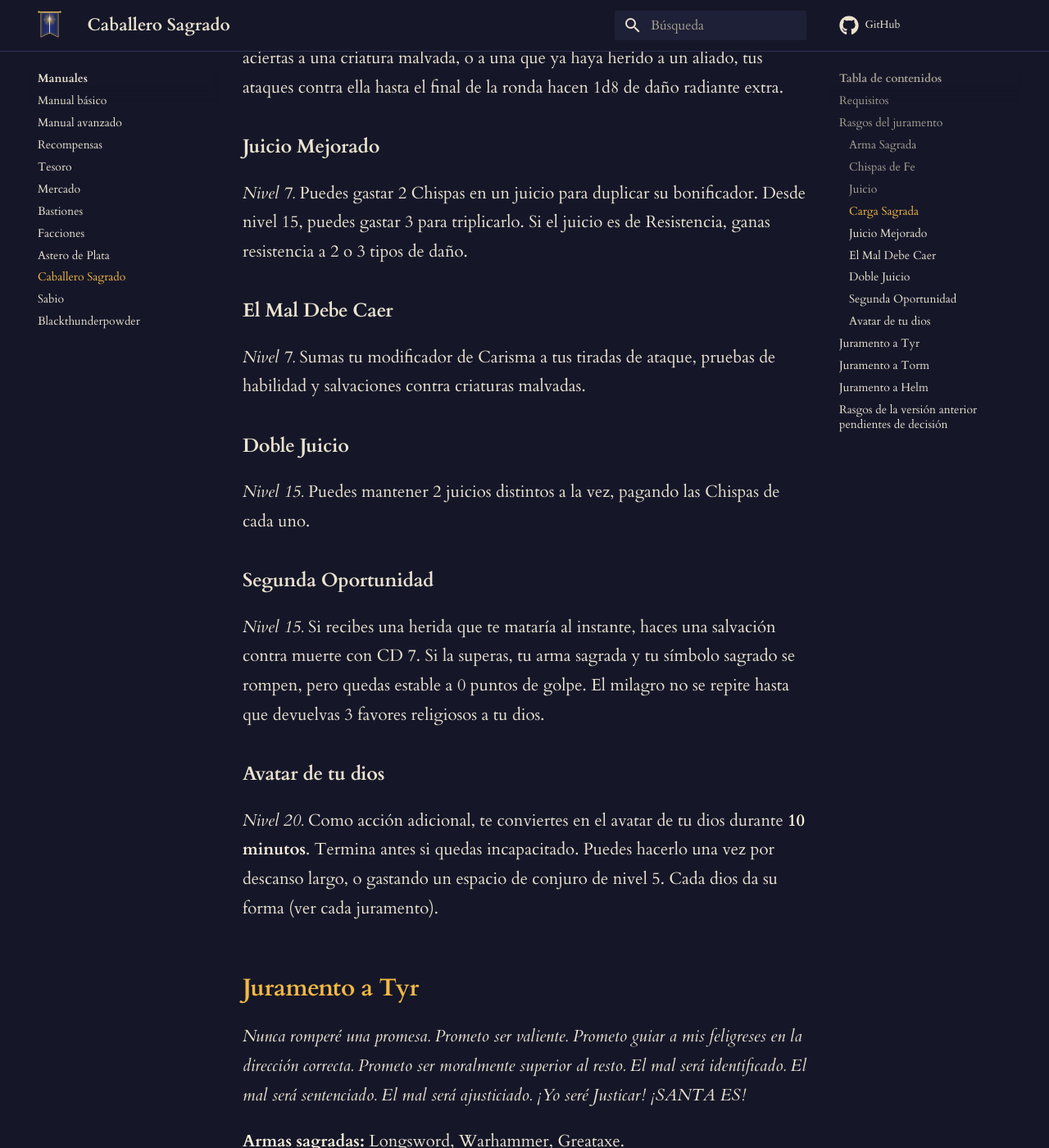
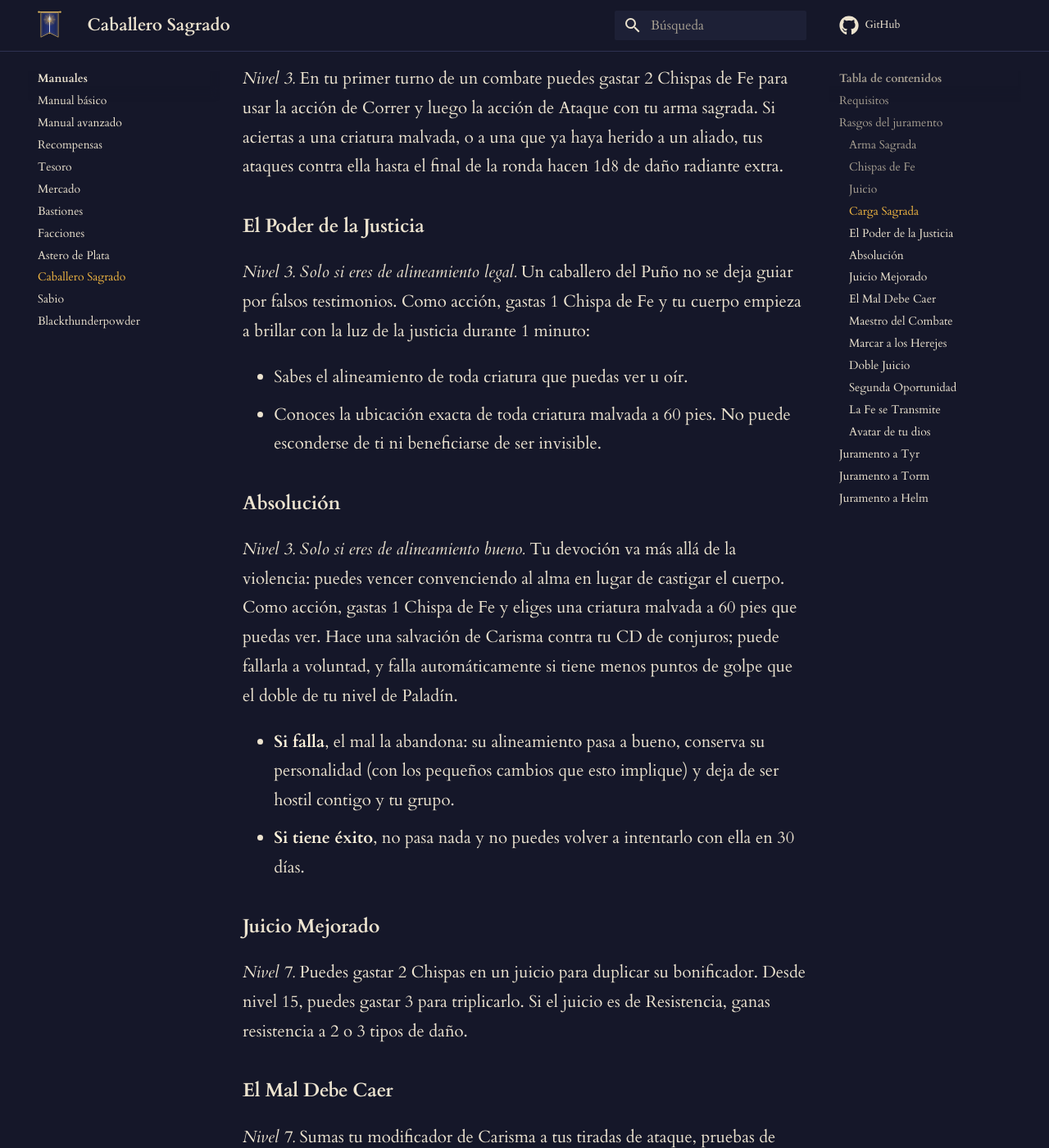
Before and after one commit to MagicFlee-hue/lanza-de-plata, an MkDocs documentation site: the page built from docs/documentos/caballero-sagrado.md, in a window 1280 px wide and 1400 px high, scrolled down 3429 px. Shown: the whole window at 82% size. Built offline with MkDocs 1.6.1 and Material for MkDocs 9.7.7, drawn with Linux system fonts in a browser that asks for light colours; comment, search, counter and statistics services are not loaded; some of the changed text lies outside the part shown.

Commit message:
Update caballero-sagrado.md

```diff
--- a/docs/documentos/caballero-sagrado.md
+++ b/docs/documentos/caballero-sagrado.md
@@ -20,9 +20,9 @@ Llevas sirviendo al Puño de los Dioses desde los 5 años. Hace 3 años te trans
 
 | Nivel de Paladín | Rasgos |
 |---|---|
-| 3 | Conjuros de juramento, Arma Sagrada, Chispas de Fe, Juicio, Carga Sagrada, rasgo de tu dios |
-| 7 | Juicio Mejorado, El Mal Debe Caer, rasgo mejorado de tu dios |
-| 15 | Doble Juicio, Segunda Oportunidad, rasgo de tu dios |
+| 3 | Conjuros de juramento, Arma Sagrada, Chispas de Fe, Juicio, Carga Sagrada, El Poder de la Justicia, Absolución, rasgo de tu dios |
+| 7 | Juicio Mejorado, El Mal Debe Caer, Maestro del Combate, Marcar a los Herejes, rasgo mejorado de tu dios |
+| 15 | Doble Juicio, Segunda Oportunidad, La Fe se Transmite, rasgo de tu dios |
 | 20 | Avatar de tu dios (Juez Ciego, Mártir Leal o Vigilante Eterno) |
 
 ### Arma Sagrada
@@ -53,6 +53,20 @@ Llevas sirviendo al Puño de los Dioses desde los 5 años. Hace 3 años te trans
 
 *Nivel 3.* En tu primer turno de un combate puedes gastar 2 Chispas de Fe para usar la acción de Correr y luego la acción de Ataque con tu arma sagrada. Si aciertas a una criatura malvada, o a una que ya haya herido a un aliado, tus ataques contra ella hasta el final de la ronda hacen 1d8 de daño radiante extra.
 
+### El Poder de la Justicia
+
+*Nivel 3. Solo si eres de alineamiento legal.* Un caballero del Puño no se deja guiar por falsos testimonios. Como acción, gastas 1 Chispa de Fe y tu cuerpo empieza a brillar con la luz de la justicia durante 1 minuto:
+
+- Sabes el alineamiento de toda criatura que puedas ver u oír.
+- Conoces la ubicación exacta de toda criatura malvada a 60 pies. No puede esconderse de ti ni beneficiarse de ser invisible.
+
+### Absolución
+
+*Nivel 3. Solo si eres de alineamiento bueno.* Tu devoción va más allá de la violencia: puedes vencer convenciendo al alma en lugar de castigar el cuerpo. Como acción, gastas 1 Chispa de Fe y eliges una criatura malvada a 60 pies que puedas ver. Hace una salvación de Carisma contra tu CD de conjuros; puede fallarla a voluntad, y falla automáticamente si tiene menos puntos de golpe que el doble de tu nivel de Paladín.
+
+- **Si falla**, el mal la abandona: su alineamiento pasa a bueno, conserva su personalidad (con los pequeños cambios que esto implique) y deja de ser hostil contigo y tu grupo.
+- **Si tiene éxito**, no pasa nada y no puedes volver a intentarlo con ella en 30 días.
+
 ### Juicio Mejorado
 
 *Nivel 7.* Puedes gastar 2 Chispas en un juicio para duplicar su bonificador. Desde nivel 15, puedes gastar 3 para triplicarlo. Si el juicio es de Resistencia, ganas resistencia a 2 o 3 tipos de daño.
@@ -61,6 +75,14 @@ Llevas sirviendo al Puño de los Dioses desde los 5 años. Hace 3 años te trans
 
 *Nivel 7.* Sumas tu modificador de Carisma a tus tiradas de ataque, pruebas de habilidad y salvaciones contra criaturas malvadas.
 
+### Maestro del Combate
+
+*Nivel 7.* Tus años de entrenamiento te enseñaron a dirigir la línea. Al inicio de una ronda, puedes gastar 1 Chispa de Fe y tu reacción para intercambiar tu iniciativa con la de un aliado dispuesto. Si lo haces, sumas tu bonificador de competencia a tu nueva iniciativa.
+
+### Marcar a los Herejes
+
+*Nivel 7.* Como acción adicional, gastas 2 Chispas de Fe y haces una prueba de Inteligencia (Religión) CD 15 para saber a qué dios sirve una criatura inteligente a 60 pies que puedas ver. Contra infernales y muertos vivientes tienes éxito automático. Si no sirve a Tyr, Torm o Helm, puedes marcarla como **hereje** durante 1 minuto: tus ataques con un arma sagrada contra ella suman tu modificador de Carisma al daño. Si el hereje muere, puedes mover la marca a otra criatura como acción adicional sin gastar más Chispas.
+
 ### Doble Juicio
 
 *Nivel 15.* Puedes mantener 2 juicios distintos a la vez, pagando las Chispas de cada uno.
@@ -68,6 +90,10 @@ Llevas sirviendo al Puño de los Dioses desde los 5 años. Hace 3 años te trans
 ### Segunda Oportunidad
 
 *Nivel 15.* Si recibes una herida que te mataría al instante, haces una salvación contra muerte con CD 7. Si la superas, tu arma sagrada y tu símbolo sagrado se rompen, pero quedas estable a 0 puntos de golpe. El milagro no se repite hasta que devuelvas 3 favores religiosos a tu dios.
+
+### La Fe se Transmite
+
+*Nivel 15.* Como acción adicional, gastas un espacio de conjuro para recuperar 2 Chispas de Fe.
 
 ### Avatar de tu dios
 
@@ -138,15 +164,3 @@ Llevas sirviendo al Puño de los Dioses desde los 5 años. Hace 3 años te trans
     - No puedes ser sorprendido ni Cegado. Tú y tus aliados a 30 pies tienen +2 a la CA y ventaja en las salvaciones.
     - Puedes usar Salvación sin gastar Chispas ni reacción, una vez por ronda.
     - Una vez durante la transformación, puedes lanzar **Wall of Force** sin gastar espacio de conjuro y sin necesitar concentración.
-
-## Rasgos de la versión anterior pendientes de decisión
-
-!!! pendiente "Por decidir (DM)"
-    Estos rasgos de la clase original no entraron en el juramento para no sobrecargarlo. Decide si alguno vuelve, quizás como uso de Canalizar Divinidad:
-
-    - **Absolución** (solo alineamiento bueno): con 1 Chispa, una criatura malvada a 60 pies hace una salvación de Carisma o su alineamiento pasa a bueno.
-    - **El Poder de la Justicia** (solo alineamiento legal): con 1 Chispa, durante 1 minuto conoces el alineamiento de quien veas u oigas y localizas a las criaturas malvadas a 60 pies.
-    - **Maestro del Combate:** con 1 Chispa y tu reacción, intercambias tu iniciativa con la de un aliado.
-    - **Maniobra de Fanático:** con 1 Chispa, atacas con tu arma sagrada como acción adicional.
-    - **Marcar a los Herejes:** con 2 Chispas, identificas el dios de una criatura y la marcas como hereje para sumar tu Carisma al daño.
-    - **La Fe se Transmite:** gastas un espacio de conjuro como acción adicional para recuperar 2 Chispas.
```
